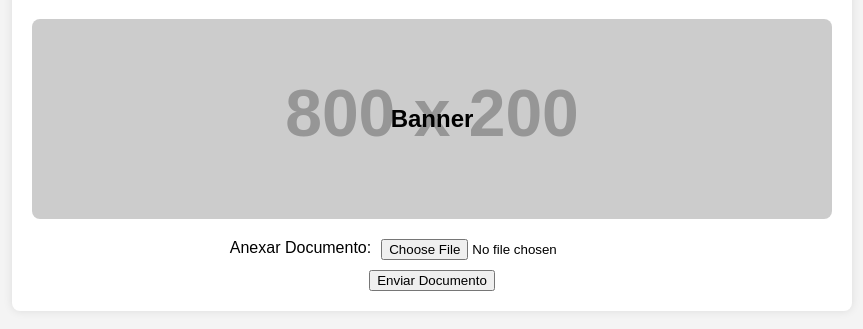
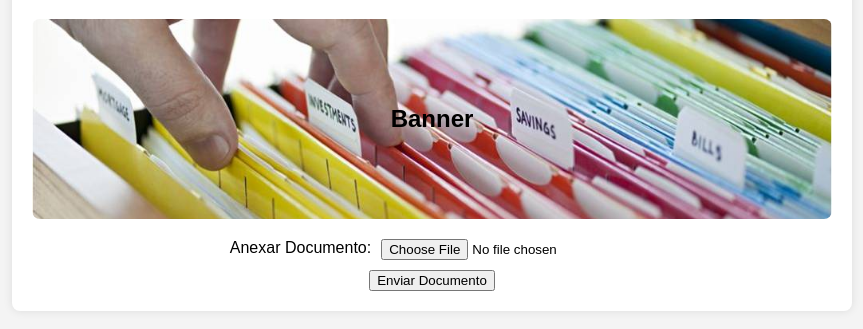
Before and after one commit to cdiprojetos/cdi_protocolos, a plain HTML site: page index.html in a window 1280 px wide. Shown: the part 101-430 px from the top of the page, without its empty margins (208-1071 px from the left). Drawn offline with Linux system fonts and the light colour scheme.

Commit message:
index.html

```diff
--- a/index.html
+++ b/index.html
@@ -31,7 +31,7 @@
             align-items: center;
             margin-bottom: 20px;
             border-radius: 8px;
-            background-image: url('https://via.placeholder.com/800x200'); /* Placeholder image */
+            background-image: url('https://github.com/cdiprojetos/cdi_protocolos/blob/main/Imagem1.jpg?raw=true'); /* Placeholder image */
             background-size: cover;
             background-position: center;
         }
```
